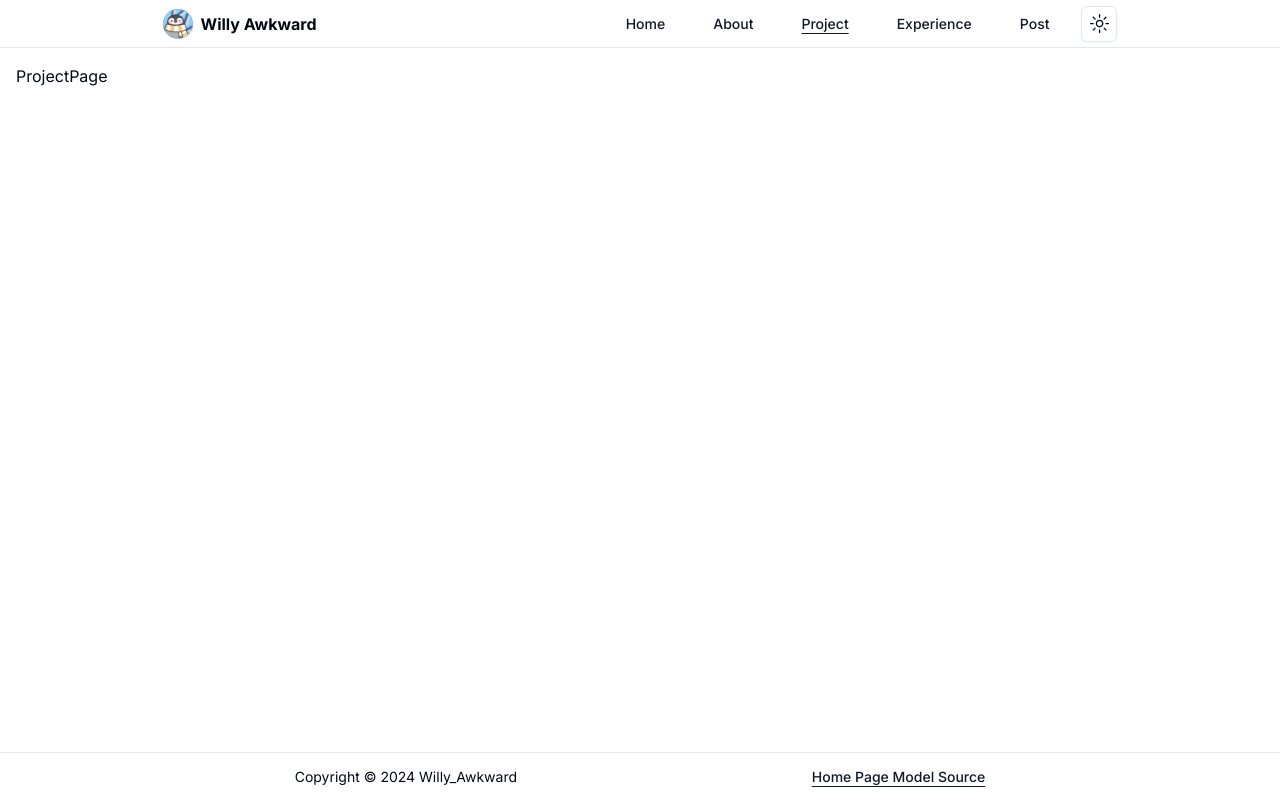
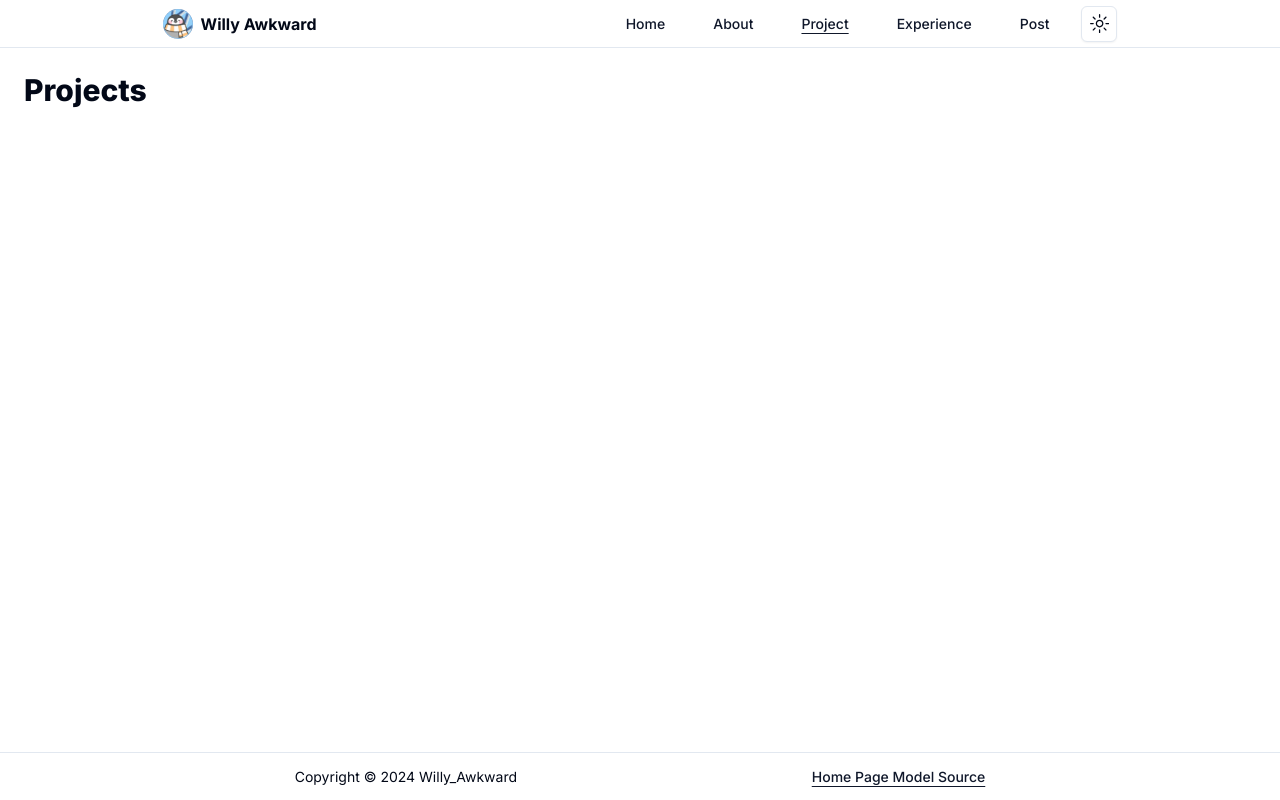
Before and after one commit to awkward-willy/awkward-willy.github.io, a Next.js app: page /project in a window 1280 px wide. Built offline with nearby package versions, Linux system fonts and the light colour scheme.

Commit message:
[Style] change ProjectPage styling.

```diff
--- a/app/project/page.tsx
+++ b/app/project/page.tsx
@@ -1,5 +1,11 @@
 const ProjectPage = () => {
-  return <div>ProjectPage</div>;
+  return (
+    <>
+      <div className="flex flex-col m-2 gap-3">
+        <h1 className="font-extrabold text-2xl sm:text-3xl">Projects</h1>
+      </div>
+    </>
+  );
 };
 
 export default ProjectPage;
```
